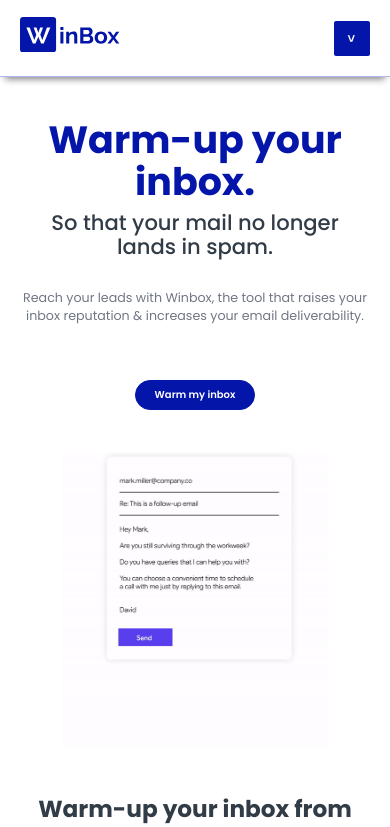
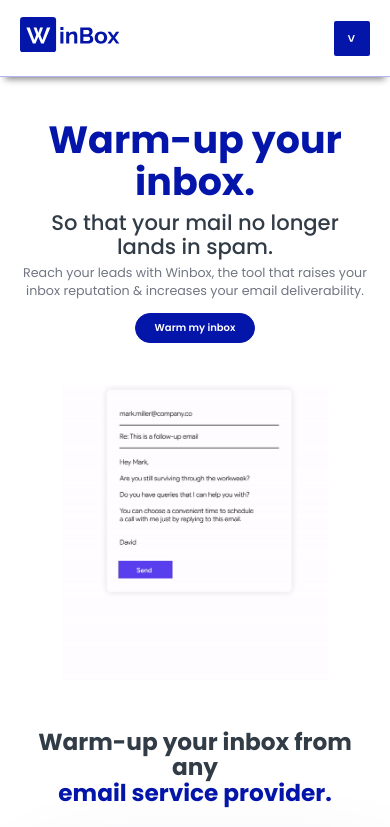
Before and after one commit to Mr-Nayra/WinboxHomepage, a React (Create React App) app: page /home in a window 390 px wide. Shown: the top 827 px of the page. Built offline with nearby package versions, Linux system fonts and the light colour scheme.

Commit message:
Ui changes 2

```diff
--- a/src/components/Screens/Login/Hero/Hero.module.css
+++ b/src/components/Screens/Login/Hero/Hero.module.css
@@ -57,6 +57,10 @@
 }
 
 @media (max-width: 480px) {
+  .heroParah {
+    margin: 0;
+  }
+
   .container {
     padding: 2vh 20px;
     text-align: center;
```
